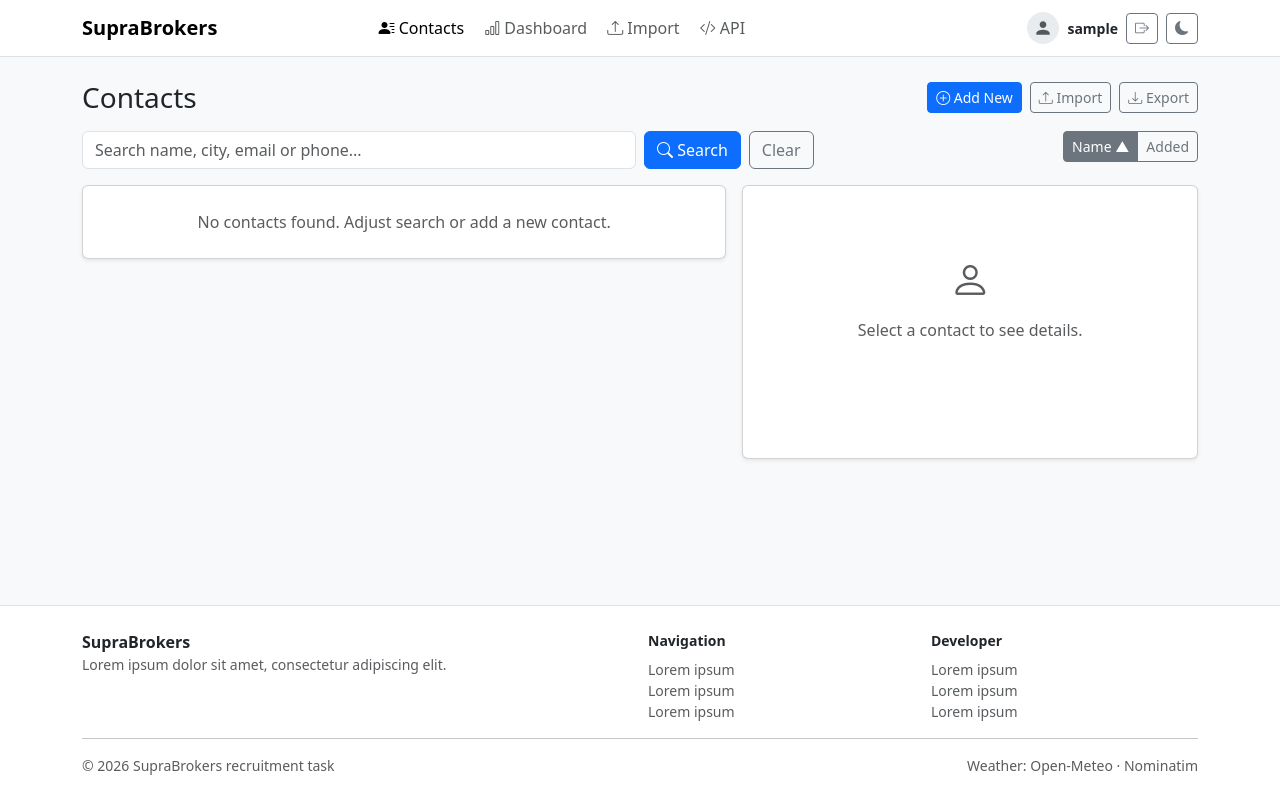
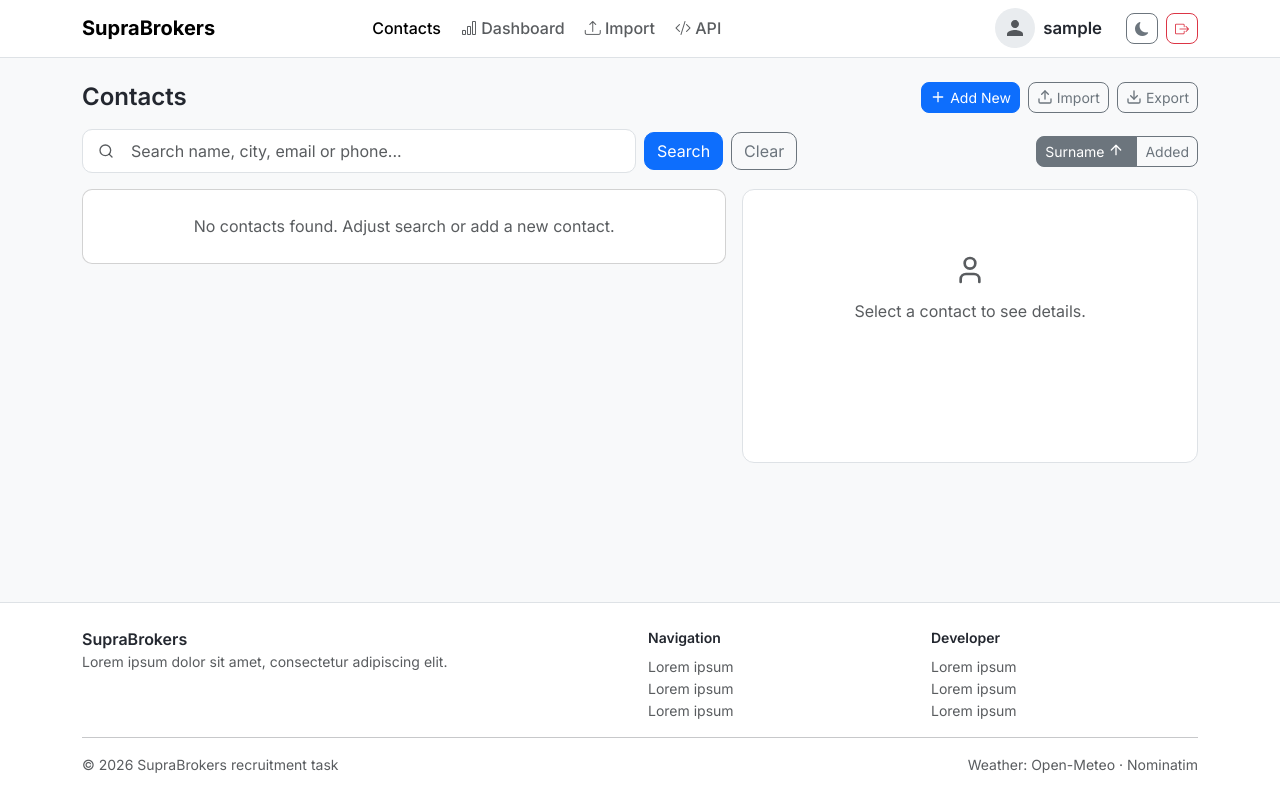
Before and after one commit to BodzioES/SupraBrokers-RecruTask, a Django app: page / in a window 1280 px wide. Run offline with Django 5.2, Linux system fonts and the light colour scheme; the visitor is signed in with stand-in values (Sample User, id 1); data comes from the database, SQL or seed files in the repository; data that the repository does not hold is empty; some libraries are stand-ins or nearby versions.

Commit message:
Premium SaaS polish of Contacts page
- Inter typography with clear hierarchy
- Subtle borders, 10px radius, pastel status badges with dark variants
- Lucide icons across list, detail panel and modals
- Call/Email/Edit/Delete actions in detail panel

```diff
--- a/static/contacts/css/theme.css
+++ b/static/contacts/css/theme.css
@@ -1,4 +1,26 @@
-/* Small extras on top of Bootstrap. Theme itself is handled by data-bs-theme. */
+/* Premium SaaS polish on top of Bootstrap. Theme switching via data-bs-theme. */
+
+:root {
+  --bs-border-radius: 0.625rem;
+  --bs-border-radius-sm: 0.5rem;
+  --bs-border-radius-lg: 0.75rem;
+  --sb-text: #23272f;
+  --sb-text-muted: #6b7280;
+  --sb-border: #e5e7eb;
+}
+
+[data-bs-theme="light"] body,
+[data-bs-theme="light"].bg-body-tertiary {
+  color: var(--sb-text);
+}
+
+body {
+  font-family: "Inter", -apple-system, "Segoe UI", Roboto, sans-serif;
+  -webkit-font-smoothing: antialiased;
+  line-height: 1.55;
+}
+
+/* ---------- Avatars ---------- */
 
 .avatar {
   width: 44px;
@@ -22,6 +44,30 @@
   height: 32px;
 }
 
+.avatar-user {
+  width: 40px;
+  height: 40px;
+}
+
+.user-name {
+  font-size: 1.05rem;
+}
+
+.btn-logout {
+  color: #dc3545;
+  border: 1px solid #dc3545;
+  background-color: transparent;
+  border-radius: 0.5rem;
+}
+
+.btn-logout:hover {
+  color: #dc3545;
+  background-color: rgba(220, 53, 69, 0.1);
+  border-color: #dc3545;
+}
+
+/* ---------- Header ---------- */
+
 .header-link {
   color: var(--bs-secondary-color);
   font-weight: 500;
@@ -39,22 +85,149 @@
   color: var(--bs-primary);
 }
 
+/* ---------- Contact rows ---------- */
+
 .contact-row {
   cursor: pointer;
-  transition: transform 0.15s ease, box-shadow 0.15s ease, border-color 0.15s ease;
+  box-shadow: none;
+  border: 1px solid var(--bs-border-color);
+  border-radius: 0.625rem;
+  transition: background-color 0.15s ease, border-color 0.15s ease;
 }
 
 .contact-row:hover,
 .contact-row:focus-visible {
-  transform: translateY(-2px) scale(1.005);
+  background-color: var(--bs-tertiary-bg);
   border-color: var(--bs-primary);
-  box-shadow: var(--bs-box-shadow);
 }
 
 .contact-row.active {
   border-color: var(--bs-primary);
-  background-color: rgba(var(--bs-primary-rgb), 0.08);
-  box-shadow: inset 4px 0 0 var(--bs-primary), var(--bs-box-shadow-sm);
+  background-color: rgba(var(--bs-primary-rgb), 0.06);
+  box-shadow: inset 3px 0 0 var(--bs-primary);
+}
+
+.detail-card {
+  box-shadow: none;
+  border: 1px solid var(--bs-border-color);
+  border-radius: 0.75rem;
+}
+
+.contact-name {
+  font-size: 1rem;
+  font-weight: 600;
+  line-height: 1.4;
+}
+
+.contact-meta {
+  font-size: 0.875rem;
+  color: var(--bs-secondary-color);
+  font-weight: 400;
+}
+
+/* ---------- Status badges ---------- */
+
+.status-badge {
+  display: inline-block;
+  font-size: 0.75rem;
+  font-weight: 500;
+  line-height: 1;
+  padding: 0.3rem 0.6rem;
+  border-radius: 0.375rem;
+  white-space: nowrap;
+}
+
+.status-new {
+  background-color: #e6f6ec;
+  color: #2e7d4f;
+}
+
+.status-in_progress {
+  background-color: #ececf0;
+  color: #5b5f6a;
+}
+
+.status-lost {
+  background-color: #fdecec;
+  color: #b3372f;
+}
+
+.status-outdated {
+  background-color: #fdf3d7;
+  color: #8a6d00;
+}
+
+.status-unknown {
+  background-color: var(--bs-secondary-bg);
+  color: var(--bs-secondary-color);
+}
+
+[data-bs-theme="dark"] .status-new {
+  background-color: rgba(70, 200, 130, 0.16);
+  color: #8fe3ae;
+}
+
+[data-bs-theme="dark"] .status-in_progress {
+  background-color: rgba(160, 165, 180, 0.16);
+  color: #c3c7d1;
+}
+
+[data-bs-theme="dark"] .status-lost {
+  background-color: rgba(255, 110, 100, 0.15);
+  color: #ffa198;
+}
+
+[data-bs-theme="dark"] .status-outdated {
+  background-color: rgba(255, 205, 70, 0.16);
+  color: #ffdf85;
+}
+
+/* ---------- Controls ---------- */
+
+.search-bar {
+  height: 2.75rem;
+  border-radius: 0.625rem;
+  border: 1px solid var(--bs-border-color);
+}
+
+.search-bar:focus {
+  border-color: var(--bs-primary);
+  box-shadow: 0 0 0 0.2rem rgba(var(--bs-primary-rgb), 0.12);
+}
+
+.lucide {
+  width: 1rem;
+  height: 1rem;
+  stroke-width: 2;
+  vertical-align: -0.125em;
+}
+
+.btn .lucide {
+  margin-right: 0.25rem;
+}
+
+.btn-icon .lucide {
+  margin-right: 0;
+}
+
+/* ---------- Detail panel ---------- */
+
+.detail-row {
+  display: flex;
+  align-items: center;
+  gap: 0.6rem;
+  padding: 0.65rem 0;
+  border-bottom: 1px solid var(--bs-border-color);
+  font-size: 0.925rem;
+}
+
+.detail-row:last-child {
+  border-bottom: 0;
+}
+
+.detail-row .lucide {
+  color: var(--bs-secondary-color);
+  flex-shrink: 0;
 }
 
 .detail-placeholder {
@@ -67,9 +240,11 @@
   text-align: center;
 }
 
-.status-col .badge {
+.status-col .status-badge {
   min-width: 86px;
 }
+
+/* ---------- Footer ---------- */
 
 .footer-link {
   color: var(--bs-secondary-color);
@@ -81,6 +256,8 @@
   text-decoration: underline;
 }
 
+/* ---------- Modals ---------- */
+
 .modal-scale .modal-dialog {
   transform: scale(0.9);
   transition: transform 0.18s ease-out;
--- a/static/contacts/js/contact_ui.js
+++ b/static/contacts/js/contact_ui.js
@@ -35,34 +35,51 @@
       </svg></span>`;
   }
 
+  function statusClass(name) {
+    const slug = String(name || '')
+      .toLowerCase()
+      .replace(/[\s_]+/g, '_')
+      .replace(/[^a-z0-9_-]/g, '');
+    return ['new', 'in_progress', 'lost', 'outdated'].includes(slug)
+      ? `status-${slug}`
+      : 'status-unknown';
+  }
+
   function renderDetail(data) {
     const added = (data.created_at || '').slice(0, 16).replace('T', ' ');
     detail.innerHTML = `
-      <div class="d-flex align-items-center gap-3 mb-3">
+      <div class="d-flex align-items-center gap-3 mb-2">
         ${avatarLg()}
         <div>
-          <h2 class="h5 mb-0">${esc(data.first_name)} ${esc(data.last_name)}</h2>
-          <span class="badge text-bg-secondary">${esc(data.status_name || '')}</span>
+          <h2 class="h5 mb-1 fw-semibold">${esc(data.first_name)} ${esc(data.last_name)}</h2>
+          <span class="status-badge ${statusClass(data.status_name)}">${esc(data.status_name || '')}</span>
         </div>
       </div>
-      <ul class="list-group list-group-flush mb-3">
-        <li class="list-group-item"><i class="bi bi-telephone"></i>
-          <a href="tel:${esc(data.phone)}">${esc(data.phone)}</a></li>
-        <li class="list-group-item"><i class="bi bi-envelope"></i>
-          <a href="mailto:${esc(data.email)}">${esc(data.email)}</a></li>
-        <li class="list-group-item"><i class="bi bi-geo-alt"></i> ${esc(data.city)}</li>
-        <li class="list-group-item"><i class="bi bi-cloud-sun"></i>
-          <span class="weather-slot text-muted small" data-city="${esc(data.city)}">…</span></li>
-        <li class="list-group-item text-muted small">Added: ${esc(added)}</li>
-      </ul>
-      <div class="d-flex gap-2">
-        <button class="btn btn-primary btn-sm" data-action="edit" data-id="${data.id}">
-          <i class="bi bi-pencil"></i> Edit
+      <div class="mb-3">
+        <div class="detail-row"><i data-lucide="phone"></i>
+          <a href="tel:${esc(data.phone)}">${esc(data.phone)}</a></div>
+        <div class="detail-row"><i data-lucide="mail"></i>
+          <a href="mailto:${esc(data.email)}">${esc(data.email)}</a></div>
+        <div class="detail-row"><i data-lucide="map-pin"></i> ${esc(data.city)}</div>
+        <div class="detail-row"><i data-lucide="cloud-sun"></i>
+          <span class="weather-slot text-muted small" data-city="${esc(data.city)}">…</span></div>
+        <div class="detail-row text-muted small"><i data-lucide="calendar"></i> Added: ${esc(added)}</div>
+      </div>
+      <div class="d-flex flex-wrap gap-2">
+        <a class="btn btn-primary btn-sm" href="tel:${esc(data.phone)}">
+          <i data-lucide="phone"></i>Call
+        </a>
+        <a class="btn btn-outline-secondary btn-sm" href="mailto:${esc(data.email)}">
+          <i data-lucide="mail"></i>Email
+        </a>
+        <button class="btn btn-outline-secondary btn-sm" data-action="edit" data-id="${data.id}">
+          <i data-lucide="pencil"></i>Edit
         </button>
-        <button class="btn btn-outline-danger btn-sm" data-action="delete" data-id="${data.id}">
-          <i class="bi bi-trash"></i> Delete
+        <button class="btn btn-outline-danger btn-sm btn-icon" data-action="delete" data-id="${data.id}" title="Delete">
+          <i data-lucide="trash-2"></i>
         </button>
       </div>`;
+    if (window.lucide) window.lucide.createIcons();
     if (window.refreshWeather) window.refreshWeather(detail);
   }
 
--- a/templates/base.html
+++ b/templates/base.html
@@ -15,6 +15,9 @@
       } catch (e) {}
     })();
   </script>
+  <link rel="preconnect" href="https://fonts.googleapis.com">
+  <link rel="preconnect" href="https://fonts.gstatic.com" crossorigin>
+  <link href="https://fonts.googleapis.com/css2?family=Inter:wght@400;500;600;700&display=swap" rel="stylesheet">
   <link href="https://cdn.jsdelivr.net/npm/bootstrap@5.3.3/dist/css/bootstrap.min.css" rel="stylesheet">
   <link href="https://cdn.jsdelivr.net/npm/bootstrap-icons@1.11.3/font/bootstrap-icons.min.css" rel="stylesheet">
   <link href="{% static 'contacts/css/theme.css' %}" rel="stylesheet">
@@ -33,7 +36,7 @@
         {% if user.is_authenticated %}
         <li class="nav-item">
           <a class="nav-link header-link {% if request.path == '/' %}active{% endif %}" href="{% url 'contacts:list' %}">
-            <i class="bi bi-person-lines-fill"></i> Contacts
+            Contacts
           </a>
         </li>
         <li class="nav-item">
@@ -55,30 +58,35 @@
       </ul>
       <ul class="navbar-nav ms-auto align-items-lg-center gap-lg-2">
         {% if user.is_authenticated %}
-        <li class="nav-item d-flex align-items-center gap-2">
-          <span class="avatar avatar-sm" aria-hidden="true">
-            <svg viewBox="0 0 24 24" width="20" height="20" fill="currentColor">
+        <li class="nav-item d-flex align-items-center gap-2 user-chip me-3">
+          <span class="avatar avatar-user" aria-hidden="true">
+            <svg viewBox="0 0 24 24" width="24" height="24" fill="currentColor">
               <path d="M12 12c2.21 0 4-1.79 4-4s-1.79-4-4-4-4 1.79-4 4 1.79 4 4 4zm0 2c-2.67 0-8 1.34-8 4v2h16v-2c0-2.66-5.33-4-8-4z"/>
             </svg>
           </span>
-          <span class="fw-semibold small">{{ user.username }}</span>
+          <span class="fw-semibold user-name">{{ user.username }}</span>
+        </li>
+        <li class="nav-item">
+          <button id="theme-toggle" class="btn btn-outline-secondary btn-sm" type="button" title="Toggle theme">
+            <i class="bi bi-moon-fill"></i>
+          </button>
         </li>
         <li class="nav-item">
           <form method="post" action="{% url 'logout' %}" class="d-inline">
             {% csrf_token %}
-            <button type="submit" class="btn btn-outline-secondary btn-sm" title="Log out">
+            <button type="submit" class="btn btn-logout btn-sm" title="Log out">
               <i class="bi bi-box-arrow-right"></i>
             </button>
           </form>
         </li>
         {% else %}
         <li class="nav-item"><a class="nav-link" href="{% url 'login' %}">Log in</a></li>
-        {% endif %}
         <li class="nav-item">
           <button id="theme-toggle" class="btn btn-outline-secondary btn-sm" type="button" title="Toggle theme">
             <i class="bi bi-moon-fill"></i>
           </button>
         </li>
+        {% endif %}
       </ul>
     </div>
   </div>
--- a/templates/contacts/contact_list.html
+++ b/templates/contacts/contact_list.html
@@ -5,34 +5,37 @@
 
 {% block content %}
 <div class="d-flex flex-wrap justify-content-between align-items-center gap-2 mb-3">
-  <h1 class="h3 mb-0">Contacts</h1>
+  <div>
+    <h1 class="h4 mb-0 fw-semibold">Contacts</h1>
+    <p class="text-muted small mb-0">
+      {% if page_obj %}{{ page_obj.paginator.count }} total{% endif %}
+    </p>
+  </div>
   <div class="d-flex align-items-center gap-2">
-    <span class="text-muted small">
-      {% if page_obj %}{{ page_obj.paginator.count }} total{% endif %}
-    </span>
     <button id="add-contact-btn" class="btn btn-primary btn-sm" type="button">
-      <i class="bi bi-plus-circle"></i> Add New
+      <i data-lucide="plus"></i>Add New
     </button>
     <a href="{% url 'contacts:import' %}" class="btn btn-outline-secondary btn-sm">
-      <i class="bi bi-upload"></i> Import
+      <i data-lucide="upload"></i>Import
     </a>
     <a href="{% url 'contacts:export' %}?q={{ q|urlencode }}&sort={{ sort }}&order={{ order }}" class="btn btn-outline-secondary btn-sm">
-      <i class="bi bi-download"></i> Export
+      <i data-lucide="download"></i>Export
     </a>
   </div>
 </div>
 
-<form method="get" class="row g-2 mb-3">
+<form method="get" class="row g-2 mb-3 align-items-center">
   <div class="col-12 col-md-6">
-    <input type="text" name="q" value="{{ q }}" class="form-control"
-           placeholder="Search name, city, email or phone...">
+    <div class="position-relative">
+      <input type="text" name="q" value="{{ q }}" class="form-control search-bar ps-5"
+             placeholder="Search name, city, email or phone...">
+      <i data-lucide="search" class="position-absolute top-50 start-0 translate-middle-y ms-3 text-muted"></i>
+    </div>
   </div>
   <input type="hidden" name="sort" value="{{ sort }}">
   <input type="hidden" name="order" value="{{ order }}">
   <div class="col-6 col-md-auto">
-    <button type="submit" class="btn btn-primary w-100">
-      <i class="bi bi-search"></i> Search
-    </button>
+    <button type="submit" class="btn btn-primary w-100">Search</button>
   </div>
   <div class="col-6 col-md-auto">
     <a href="{% url 'contacts:list' %}" class="btn btn-outline-secondary w-100">Clear</a>
@@ -41,11 +44,11 @@
     <div class="btn-group w-100" role="group" aria-label="Sort">
       <a class="btn btn-outline-secondary btn-sm {% if sort == 'last_name' %}active{% endif %}"
          href="?q={{ q|urlencode }}&sort=last_name&order={% if sort == 'last_name' %}{{ next_order }}{% else %}asc{% endif %}">
-        Name {% if sort == 'last_name' %}{% if order == 'asc' %}▲{% else %}▼{% endif %}{% endif %}
+        Surname {% if sort == 'last_name' %}<i data-lucide="{% if order == 'asc' %}arrow-up{% else %}arrow-down{% endif %}"></i>{% endif %}
       </a>
       <a class="btn btn-outline-secondary btn-sm {% if sort == 'created_at' %}active{% endif %}"
          href="?q={{ q|urlencode }}&sort=created_at&order={% if sort == 'created_at' %}{{ next_order }}{% else %}desc{% endif %}">
-        Added {% if sort == 'created_at' %}{% if order == 'asc' %}▲{% else %}▼{% endif %}{% endif %}
+        Added {% if sort == 'created_at' %}<i data-lucide="{% if order == 'asc' %}arrow-up{% else %}arrow-down{% endif %}"></i>{% endif %}
       </a>
     </div>
   </div>
@@ -55,7 +58,7 @@
   <div class="col-12 col-lg-7">
     <div class="d-flex flex-column gap-2">
       {% for contact in contacts %}
-      <div class="card shadow-sm contact-row" data-id="{{ contact.pk }}" role="button" tabindex="0">
+      <div class="card contact-row" data-id="{{ contact.pk }}" role="button" tabindex="0">
         <div class="card-body d-flex align-items-center gap-3 py-2">
           <span class="avatar" aria-hidden="true">
             <svg viewBox="0 0 24 24" width="28" height="28" fill="currentColor">
@@ -63,19 +66,19 @@
             </svg>
           </span>
           <div class="flex-grow-1">
-            <div class="fw-semibold">{{ contact.first_name }} {{ contact.last_name }}</div>
-            <div class="text-muted small">
-              <i class="bi bi-geo-alt"></i> {{ contact.city }}
+            <div class="contact-name">{{ contact.first_name }} {{ contact.last_name }}</div>
+            <div class="contact-meta">
+              <i data-lucide="map-pin"></i> {{ contact.city }}
               &middot; <span class="weather-slot" data-city="{{ contact.city }}">—</span>
             </div>
           </div>
           <div class="status-col">
-            <span class="badge text-bg-secondary">{{ contact.status.name }}</span>
+            <span class="status-badge status-{{ contact.status.name|slugify }}">{{ contact.status.name }}</span>
           </div>
         </div>
       </div>
       {% empty %}
-      <div class="card shadow-sm">
+      <div class="card">
         <div class="card-body text-center text-muted py-4">
           No contacts found. Adjust search or add a new contact.
         </div>
@@ -88,7 +91,7 @@
       <ul class="pagination justify-content-center">
         {% if page_obj.has_previous %}
         <li class="page-item">
-          <a class="page-link" href="?q={{ q|urlencode }}&sort={{ sort }}&order={{ order }}&page={{ page_obj.previous_page_number }}">Previous</a>
+          <a class="page-link" href="?q={{ q|urlencode }}&sort={{ sort }}&order={{ order }}&page={{ page_obj.previous_page_number }}"><i data-lucide="chevron-left"></i>Previous</a>
         </li>
         {% endif %}
         <li class="page-item disabled">
@@ -96,7 +99,7 @@
         </li>
         {% if page_obj.has_next %}
         <li class="page-item">
-          <a class="page-link" href="?q={{ q|urlencode }}&sort={{ sort }}&order={{ order }}&page={{ page_obj.next_page_number }}">Next</a>
+          <a class="page-link" href="?q={{ q|urlencode }}&sort={{ sort }}&order={{ order }}&page={{ page_obj.next_page_number }}">Next<i data-lucide="chevron-right"></i></a>
         </li>
         {% endif %}
       </ul>
@@ -105,10 +108,10 @@
   </div>
 
   <div class="col-12 col-lg-5">
-    <div class="card shadow-sm position-sticky" style="top: 1rem;">
+    <div class="card detail-card position-sticky" style="top: 1rem;">
       <div class="card-body" id="contact-detail">
         <div class="text-center text-muted py-5 detail-placeholder">
-          <i class="bi bi-person fs-1"></i>
+          <i data-lucide="user" style="width:2rem;height:2rem;"></i>
           <p class="mt-2 mb-0">Select a contact to see details.</p>
         </div>
       </div>
@@ -116,11 +119,11 @@
   </div>
 </div>
 
-<div class="modal fade" id="contact-modal" tabindex="-1" aria-hidden="true">
+<div class="modal fade modal-scale" id="contact-modal" tabindex="-1" aria-hidden="true">
   <div class="modal-dialog">
     <div class="modal-content">
       <div class="modal-header">
-        <h2 class="h5 modal-title" id="contact-modal-title">Add contact</h2>
+        <h2 class="h5 modal-title fw-semibold" id="contact-modal-title">Add contact</h2>
         <button type="button" class="btn-close" data-bs-dismiss="modal" aria-label="Close"></button>
       </div>
       <form method="post" action="{% url 'contacts:add' %}" id="contact-form" novalidate>
@@ -171,17 +174,18 @@
         </div>
         <div class="modal-footer">
           <button type="button" class="btn btn-outline-secondary" data-bs-dismiss="modal">Cancel</button>
-          <button type="submit" class="btn btn-primary"><i class="bi bi-check-lg"></i> Save</button>
+          <button type="submit" class="btn btn-primary"><i data-lucide="check"></i>Save</button>
         </div>
       </form>
     </div>
   </div>
 </div>
+
 <div class="modal fade modal-scale" id="delete-modal" tabindex="-1" aria-hidden="true">
   <div class="modal-dialog">
     <div class="modal-content border-danger">
       <div class="modal-header">
-        <h2 class="h5 modal-title"><i class="bi bi-trash"></i> Delete contact</h2>
+        <h2 class="h5 modal-title fw-semibold"><i data-lucide="trash-2"></i> Delete contact</h2>
         <button type="button" class="btn-close" data-bs-dismiss="modal" aria-label="Close"></button>
       </div>
       <form method="post" id="delete-form" action="">
@@ -201,7 +205,9 @@
 {% endblock %}
 
 {% block extra_js %}
+<script src="https://unpkg.com/lucide@latest/dist/umd/lucide.min.js"></script>
 <script src="{% static 'contacts/js/validation.js' %}"></script>
 <script src="{% static 'contacts/js/weather.js' %}"></script>
 <script src="{% static 'contacts/js/contact_ui.js' %}"></script>
+<script>if (window.lucide) lucide.createIcons();</script>
 {% endblock %}
```
